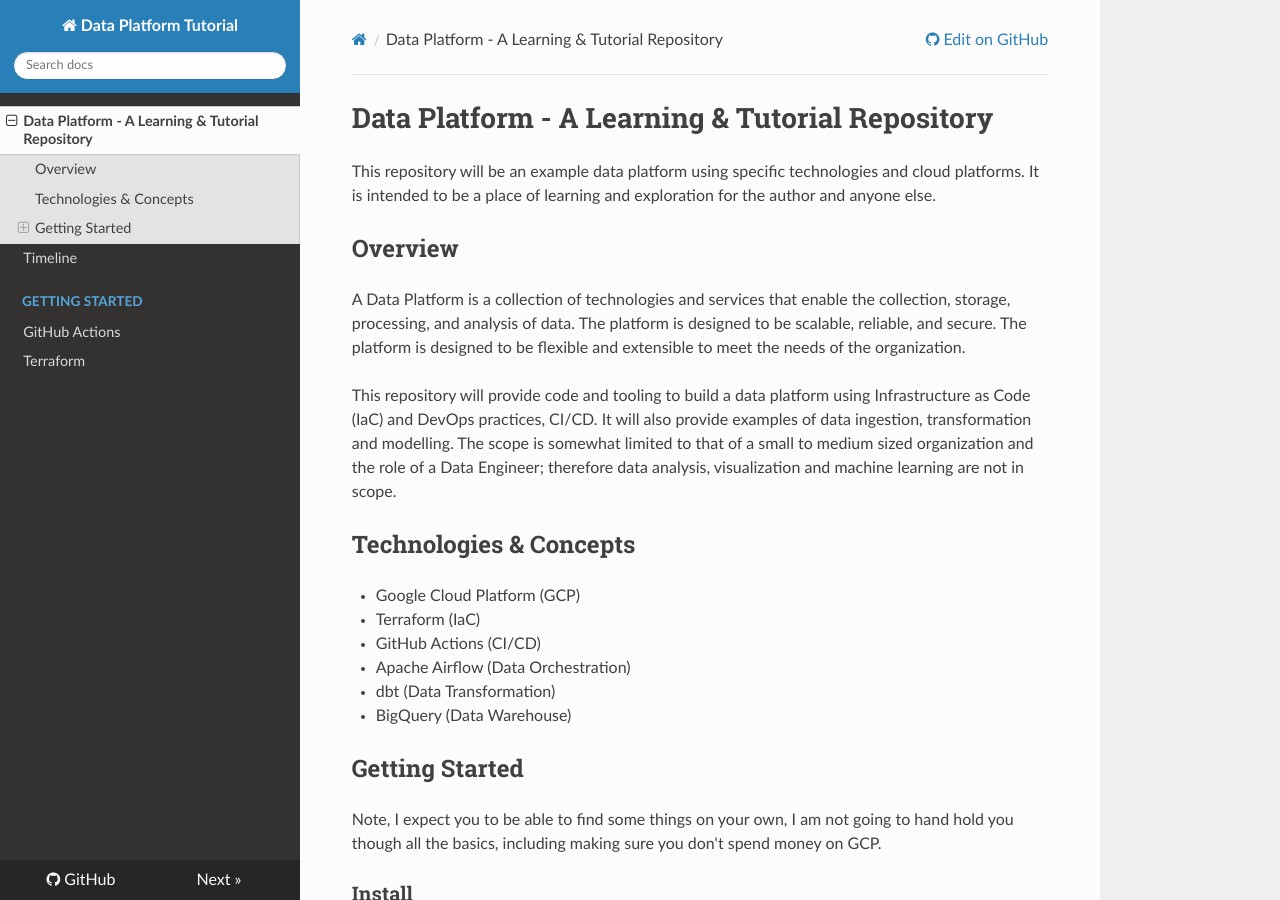
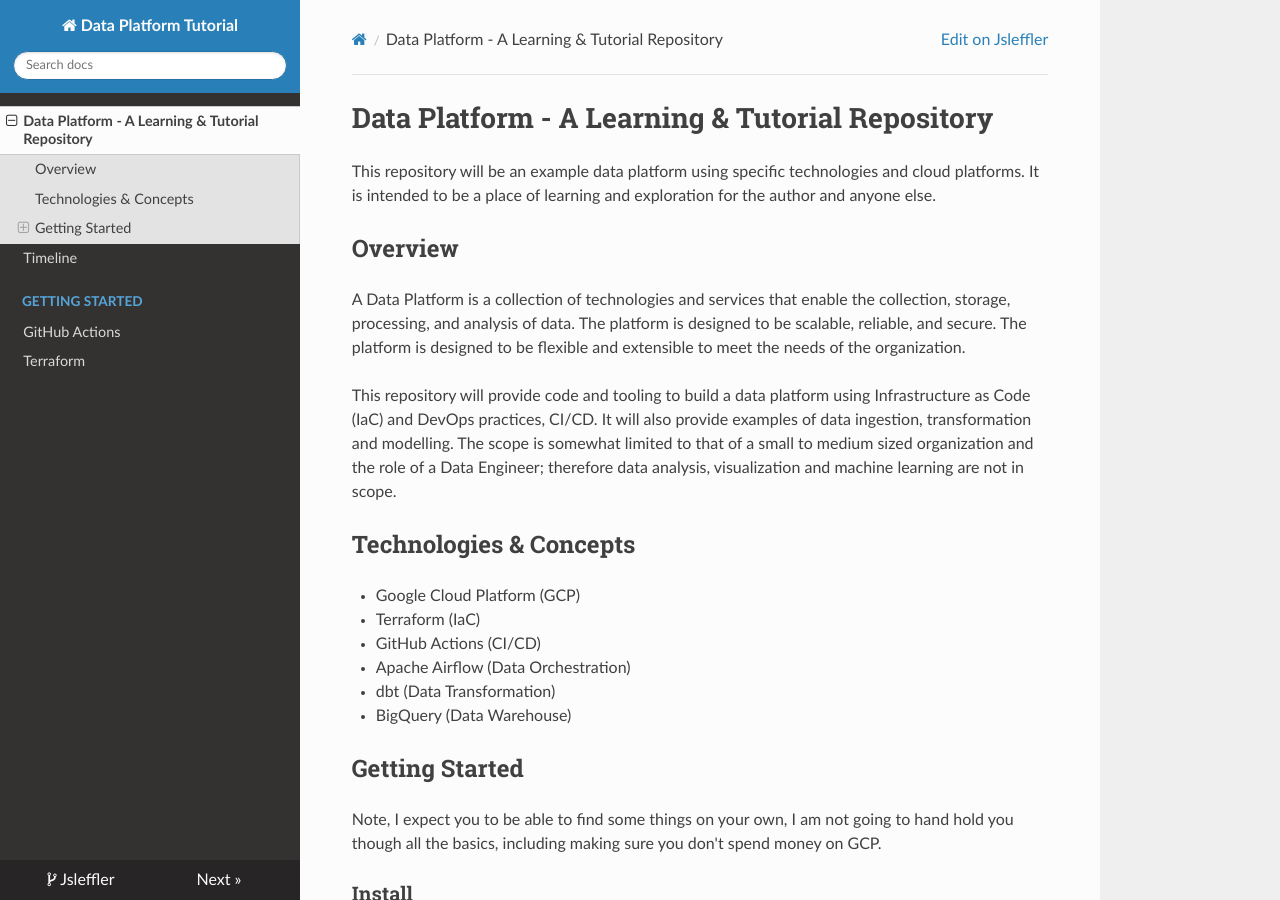
Before and after one commit to jsleffler/data-platform-tutorial, an MkDocs documentation site: the page built from docs/README.md, in a window 1280 px wide and 900 px high. Built offline with MkDocs 1.6.1, drawn with Linux system fonts in a browser that asks for light colours; nearby versions of some CDN libraries; part of the change alters nothing that is shown.

Commit message:
chore: fix docs URL

```diff
--- a/mkdocs.yml
+++ b/mkdocs.yml
@@ -1,6 +1,6 @@
 site_name: Data Platform Tutorial
 theme:
   name: readthedocs
-repo_url: https://github.com/jsleffler/data-platform-tutorial
+repo_url: https://jsleffler.github.io/data-platform-tutorial/
 edit_uri: edit/main/docs/
 copyright: (c) James Leffler
```
